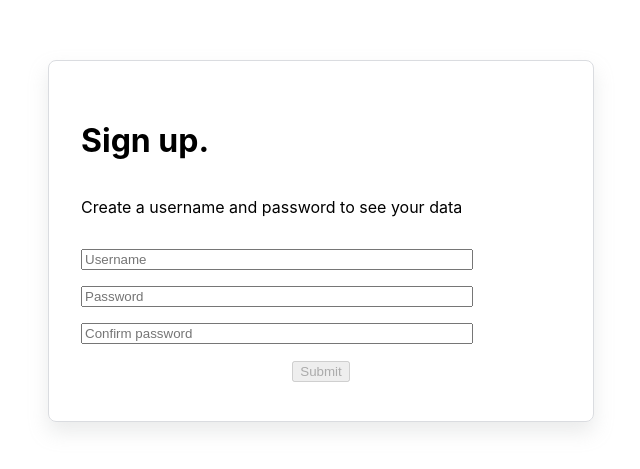
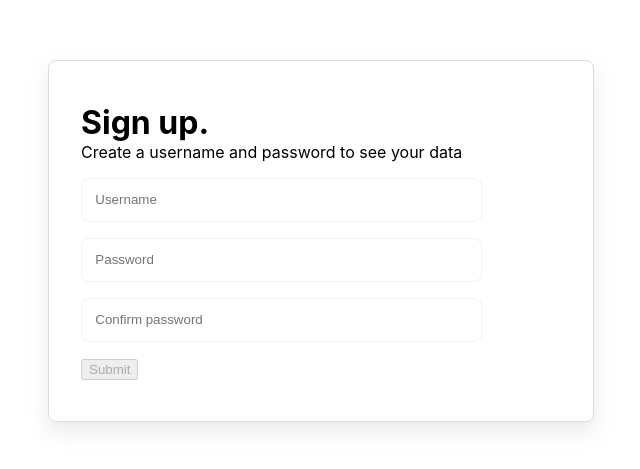
Before and after one commit to timothydlee/login-screen, a React (Create React App) app: page / in a window 1280 px wide. Shown: the part 159-628 px from the top of the page, without its empty margins (319-959 px from the left). Built offline with nearby package versions, Linux system fonts and the light colour scheme.

Commit message:
Added default styles.

```diff
--- a/src/App.css
+++ b/src/App.css
@@ -1,38 +1,42 @@
-.App {
-  text-align: center;
+h1,
+h2,
+h3,
+h4,
+h5,
+h6,
+p,
+span {
+    margin: 0;
+    padding: 0;
+    margin-block-start: 0;
+    margin-block-end: 0;
 }
 
-.App-logo {
-  height: 40vmin;
-  pointer-events: none;
+a {
+    text-decoration: none;
 }
 
-@media (prefers-reduced-motion: no-preference) {
-  .App-logo {
-    animation: App-logo-spin infinite 20s linear;
-  }
+a:focus,
+a:hover,
+a:visited,
+a:link,
+a:active {
+    text-decoration: none;
 }
 
-.App-header {
-  background-color: #282c34;
-  min-height: 100vh;
-  display: flex;
-  flex-direction: column;
-  align-items: center;
-  justify-content: center;
-  font-size: calc(10px + 2vmin);
-  color: white;
+/* Hide scrollbar for Chrome, Safari and Opera */
+*::-webkit-scrollbar {
+    display: none;
 }
 
-.App-link {
-  color: #61dafb;
+/* Hide scrollbar for IE, Edge and Firefox */
+* {
+    -ms-overflow-style: none;
+    /* IE and Edge */
+    scrollbar-width: none;
+    /* Firefox */
 }
 
-@keyframes App-logo-spin {
-  from {
-    transform: rotate(0deg);
-  }
-  to {
-    transform: rotate(360deg);
-  }
+#body {
+    margin: 0px !important;
 }
--- a/src/components/InputWithMessage/inputWithMessage.css
+++ b/src/components/InputWithMessage/inputWithMessage.css
@@ -4,8 +4,13 @@
     flex-direction: column;
     justify-content: center;
     align-items: flex-start;
+    gap: 0.5em;
 }
 
 .input-with-message-input {
     width: 80%;
+    border: 1px solid #0000000D;
+    border-radius: 8px;
+    height: 40px;
+    padding-left: 1em;
 }
--- a/src/pages/Signup/Signup.tsx
+++ b/src/pages/Signup/Signup.tsx
@@ -21,6 +21,7 @@ const Signup = () => {
 	const handlePasswordConfirmationChange = (e: ChangeEvent<HTMLInputElement>) => setPasswordConfirmation(e.target.value);
 
 	const submitButtonDisabled = !passwordsMatch || !password || !passwordConfirmation || !username;
+
 	return (
 		<div className='signup-screen-wrapper'>
 			<Card>
```
Lines whose indentation alone changed are shown as unchanged.
